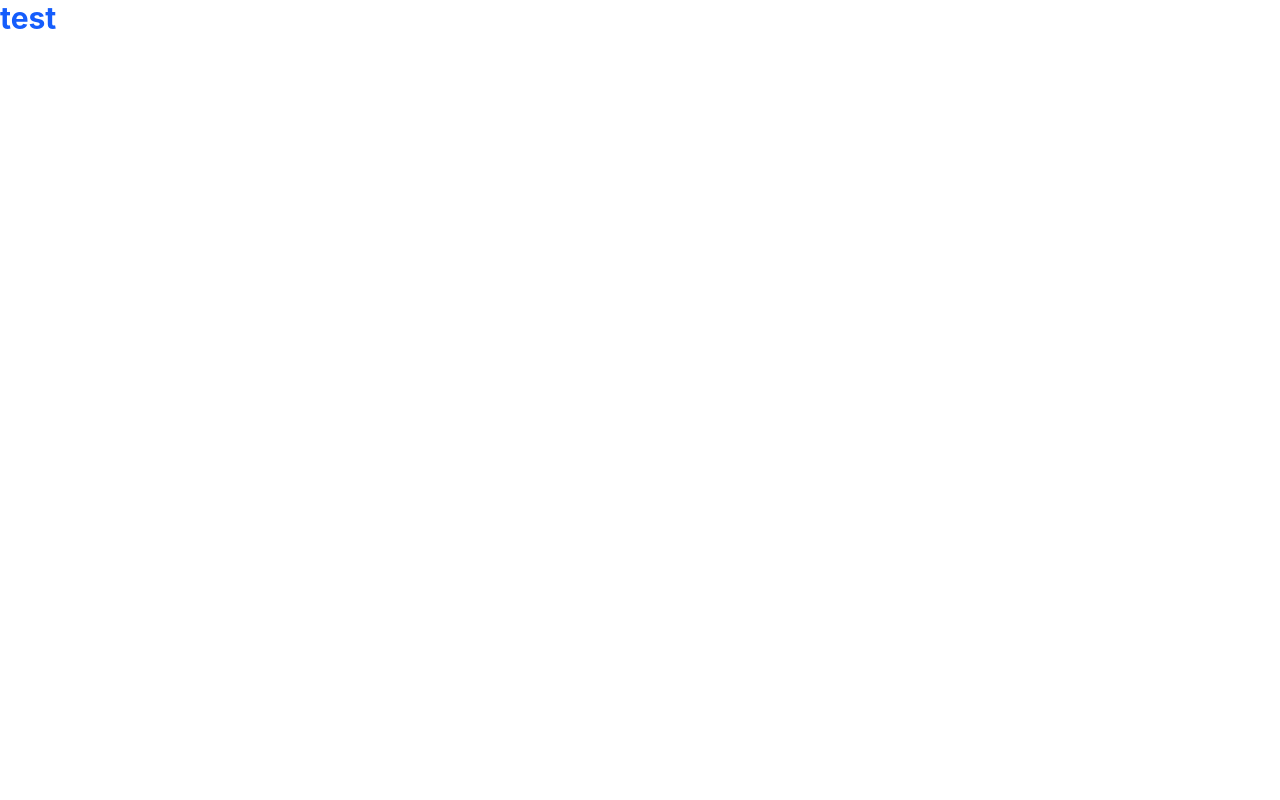
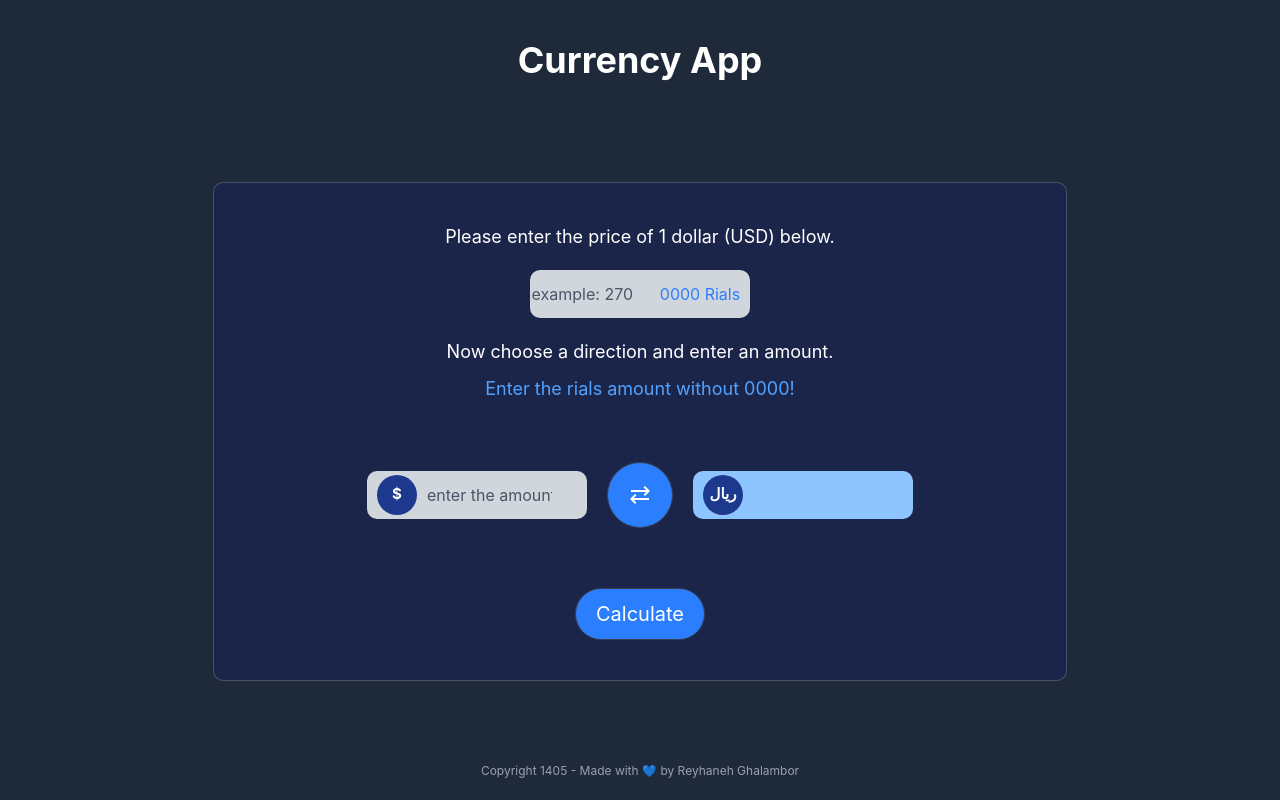
Before and after one commit to reyhanneh-gh/currency-app-typescript, a React (Vite) app: page / in a window 1280 px wide. Built offline with nearby package versions, Linux system fonts and the light colour scheme.

Commit message:
types added

```diff
--- a/index.html
+++ b/index.html
@@ -1,13 +1,17 @@
 <!doctype html>
 <html lang="en">
+
 <head>
   <meta charset="UTF-8" />
   <link rel="icon" type="image/svg+xml" href="/favicon.svg" />
   <meta name="viewport" content="width=device-width, initial-scale=1.0" />
   <title>currency-app-typescript</title>
 </head>
+<link rel="stylesheet" href="https://fonts.googleapis.com/css2?family=Material+Symbols+Outlined" />
+
 <body>
   <div id="root"></div>
   <script type="module" src="/src/main.tsx"></script>
 </body>
+
 </html>
--- a/src/App.tsx
+++ b/src/App.tsx
@@ -1,12 +1,68 @@
-import { useState } from 'react'
 
+import React, { useState } from 'react'
+import Header from "./components/Header"
+import Layout from "./components/Layout"
+import Footer from "./components/Footer"
+
+import { type myCurrency } from './myTypes'
 
 function App() {
+  const [currency, setCurrency] = useState<myCurrency>("$")
+  const [rate, setRate] = useState<string>("")
+  const [amount, setAmount] = useState<string>("")
+  const [result, setResult] = useState<number | string>("")
+
+  // --------------currency change button--------------
+
+  function currencyChange(): void {
+    setResult("")
+    if (currency === "$") {
+      setCurrency("ريال")
+    } else {
+      setCurrency("$")
+    }
+  }
+  // ---------------------calculation---------------------
+  function calculate(): void {
+    const rateNum = Number(rate)
+    const amountNum = Number(amount)
+
+    setResult("")
+    if (rateNum <= 0 || rate === "") {
+      setResult("Invalid rate")
+      return
+    }
+    if (amount === "") {
+      setResult("Invalid amount")
+      return
+    }
+    if (currency === "$") {
+      setResult(amountNum * rateNum * 10000)
+    } else {
+      setResult(amountNum / rateNum)
+    }
+    console.log("test");
+
+  }
+
   return (
-    <h1 className="text-3xl font-bold text-blue-600">
-      test
-    </h1>
+    <div className="w-full min-h-screen flex flex-wrap justify-center content-between bg-gray-800">
+      <Header />
+
+      <Layout
+        currency={currency}
+        currencyChange={currencyChange}
+        rate={rate}
+        setRate={setRate}
+        amount={amount}
+        setAmount={setAmount}
+        setResult={setResult}
+        calculate={calculate}
+        result={result}
+      />
+
+      <Footer />
+    </div>
   )
 }
-
 export default App
--- /dev/null
+++ b/src/components/Footer.tsx
@@ -0,0 +1,8 @@
+function Footer(){
+    return(
+        <h6 className="w-full h-fit text-center text-[12px] text-gray-400 pb-5">
+            Copyright 1405 - Made with 💙 by Reyhaneh Ghalambor
+        </h6>
+    )
+}
+export default Footer
--- /dev/null
+++ b/src/components/Header.tsx
@@ -0,0 +1,7 @@
+function Layout() {
+    return (
+            <h1 className="w-full h-fit text-white text-4xl text-center font-bold mt-10 mb-5">Currency App</h1>
+    )
+
+}
+export default Layout
--- /dev/null
+++ b/src/components/Layout.tsx
@@ -0,0 +1,70 @@
+import type { myProps } from "../myTypes"
+
+function Layout({ currency, currencyChange, rate, setRate, amount, setAmount, result, setResult, calculate }: myProps) {
+    return (
+        <section className="w-11/12 md:w-3/4 lg:w-2/3 h-fit flex flex-wrap justify-center items-center formBg rounded-[10px] py-10 px-2.5 my-5">
+            {/* --------------------1 dollar rate input------------ */}
+
+            <p className="w-full h-fit text-[16px] md:text-[18px] text-center text-white">
+                Please enter the price of 1 dollar (USD) below.
+            </p>
+            <div className="w-fit h-12 flex justify-between items-center my-5 bg-gray-300 rounded-[10px]">
+                <input type="number" placeholder="example: 270" className="w-30 h-fit py-2.5 text-center text-black placeholder:text-gray-600 bg-none"
+                    onChange={(e) => {
+                        setRate(e.target.value)
+                        setResult("")
+                    }}
+                    value={rate} />
+                <p className="w-fit h-fit text-blue-500 px-2.5 text-center">0000 Rials</p>
+            </div>
+            <p className="w-full h-fit text-[16px] md:text-[18px] text-center text-white mb-2.5">
+                Now choose a direction and enter an amount.
+            </p>
+            <p className="w-full h-fit text-[16px] md:text-[18px] text-center text-blue-400 mb-5">
+                Enter the rials amount without 0000!
+            </p>
+
+            {/* --------------------amount input------------------- */}
+
+            <div className="w-full h-fit flex flex-wrap lg:flex-nowrap justify-center items-center relative my-5">
+                <div className="w-fit h-fit overflow-hidden bg-gray-300 rounded-[10px] flex justify-between items-center py-0.5 px-2.5">
+                    <div className="size-10 flex justify-center items-center bg-blue-900 rounded-full">
+                        <p className="text-white font-bold text-[15px] text-center">
+                            {currency === "$" ? "$" : "ريال"}
+                        </p>
+                    </div>
+                    <input type="number" placeholder="enter the amount" className="w-40 h-fit p-2.5 bg-none text-center text-black placeholder:text-gray-600 placeholder:text-center"
+                        onChange={(e) => {
+                            setAmount(e.target.value)
+                            setResult("")
+                        }}
+                        value={amount}
+                    />
+                </div>
+
+                <div className="w-full lg:w-fit h-fit flex justify-center items-center">
+                    <span onClick={currencyChange} className="rotate-90 lg:rotate-0 material-symbols-outlined m-5 p-5 rounded-full bg-blue-500 text-white text-center text-[20px] border border-gray-700 hover:scale-[.9] hover:bg-blue-400 duration-300 cursor-pointer">sync_alt</span>
+                </div>
+
+                <div className="w-fit h-fit overflow-hidden bg-blue-300 rounded-[10px] flex justify-between items-center py-0.5 px-2.5">
+                    <div className="size-10 flex justify-center items-center bg-blue-900 rounded-full">
+                        <p className="text-white font-bold text-[15px] text-center">
+                            {currency === "$" ? "ريال" : "$"}
+                        </p>
+                    </div>
+                    <div className="w-40 h-11 p-2.5 text-center text-black">
+                        {result}
+                    </div>
+                </div>
+
+            </div>
+
+            {/* --------------------calc button------------------- */}
+
+            <div className="w-full h-fit flex justify-center mt-5">
+                <button onClick={calculate} className="calcBtn py-2.5 px-5 bg-blue-500 rounded-full text-center text-[20px] text-white border border-gray-700 hover:scale-[.9] hover:bg-blue-400 duration-300 cursor-pointer">Calculate</button>
+            </div>
+        </section>
+    )
+}
+export default Layout
--- a/src/index.css
+++ b/src/index.css
@@ -1 +1,6 @@
 @import "tailwindcss";
+
+.formBg{
+    background-color: rgba(0, 0, 255, 0.085);
+    border: 1px solid rgba(255, 255, 255, 0.193);
+}
--- /dev/null
+++ b/src/myTypes.ts
@@ -0,0 +1,13 @@
+export type myCurrency = "$" | "ريال"
+
+export type myProps = {
+    currency: myCurrency
+    currencyChange: () => void
+    rate: number
+    setRate: React.Dispatch<React.SetStateAction<string>>
+    amount: number
+    setAmount: React.Dispatch<React.SetStateAction<string>>
+    setResult: React.Dispatch<React.SetStateAction<string | number>>
+    calculate: () => void
+    result: number | string
+}
```
Lines whose indentation alone changed are shown as unchanged.
